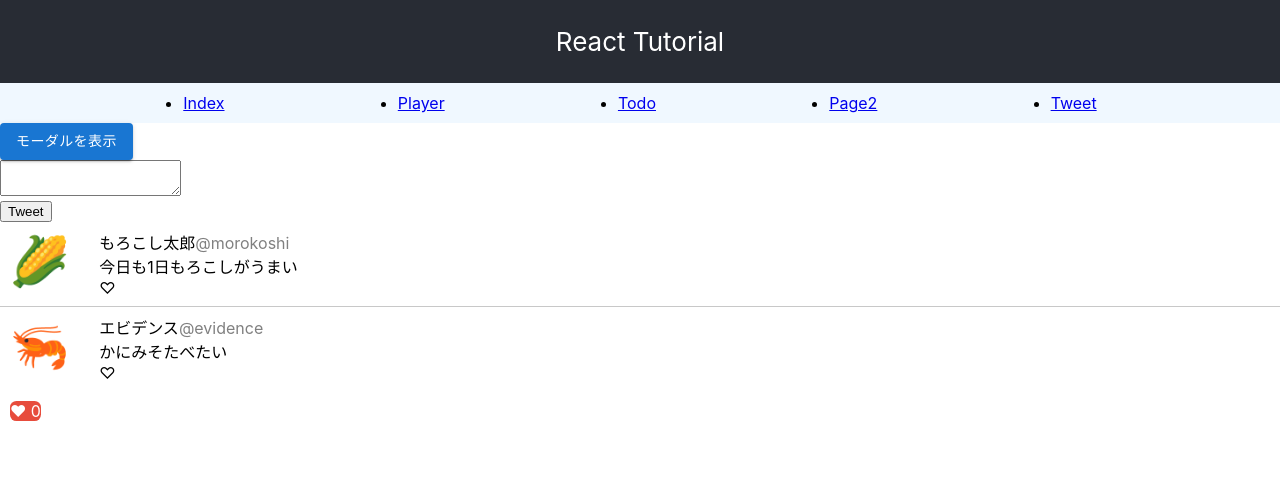
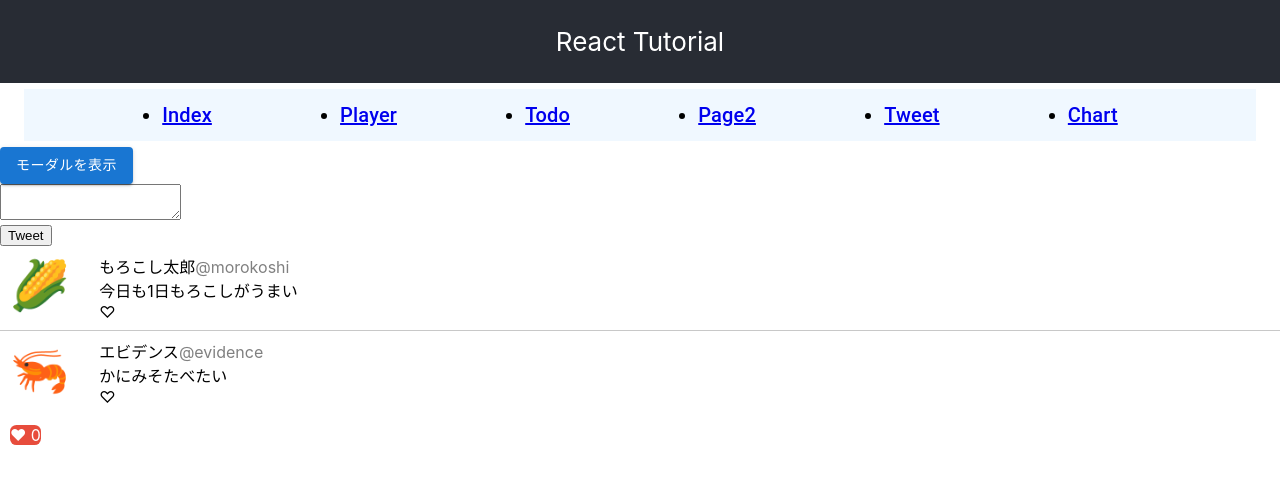
Before and after one commit to Kou-ISK/react-tutorial, a React (Create React App) app: page /tweet in a window 1280 px wide. Shown: the top 484 px of the page. Built offline with nearby package versions, Linux system fonts and the light colour scheme.

Commit message:
feat: ヘッダーを修正

```diff
--- a/src/components/App.tsx
+++ b/src/components/App.tsx
@@ -2,6 +2,8 @@
 import { Router } from "./../router/Router";
 import './../App.css';
 import { Button } from "@mui/material";
+import Toolbar from "@mui/material/Toolbar";
+import Typography from "@mui/material/Typography";
 
 function App() {
   const [show, setShow] = useState(false);
@@ -54,6 +56,8 @@
 
 export const Navigation = () => {
   return (
+    <Toolbar>
+      <Typography variant="h6" component="div" sx={{ flexGrow: 1 }}>
         <nav>
           <ul id="nav-item-list">
             <li><a href="/">Index</a></li>
@@ -61,7 +65,10 @@
             <li><a href="/todo">Todo</a></li>
             <li><a href="/page2">Page2</a></li>
             <li><a href="/tweet">Tweet</a></li>
+            <li><a href="/chart">Chart</a></li>
           </ul>
         </nav>
+      </Typography>
+    </Toolbar>
   )
 }
```
Lines whose indentation alone changed are shown as unchanged.
